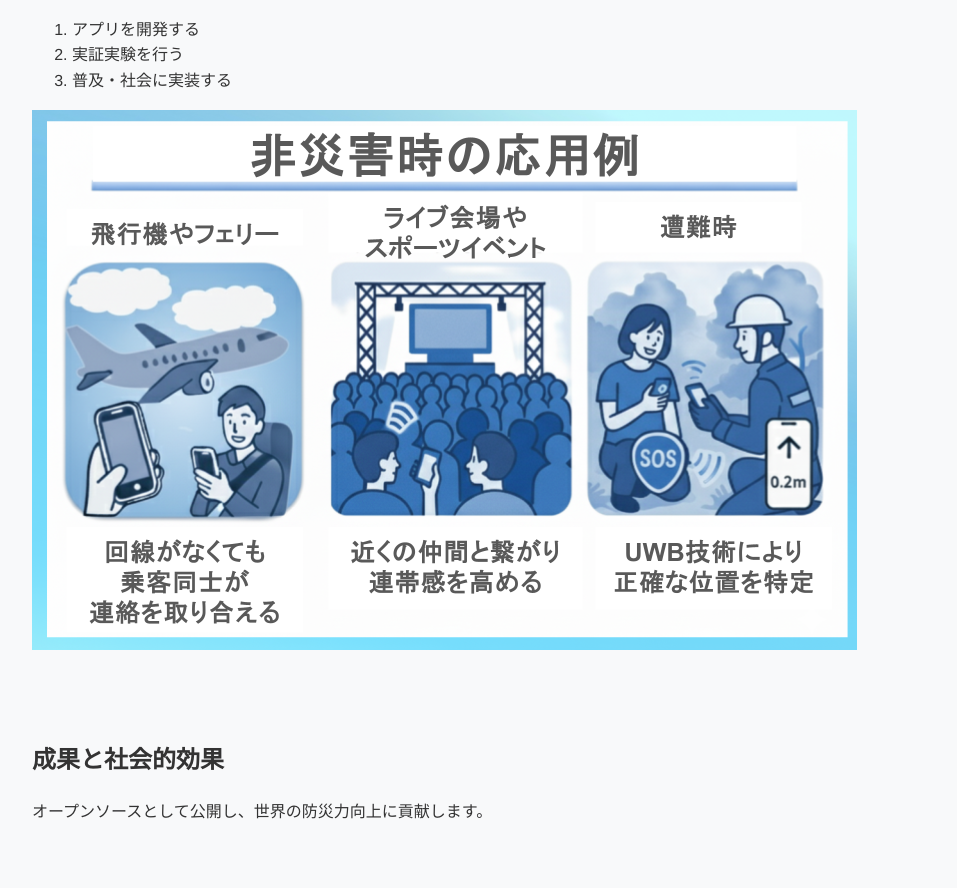
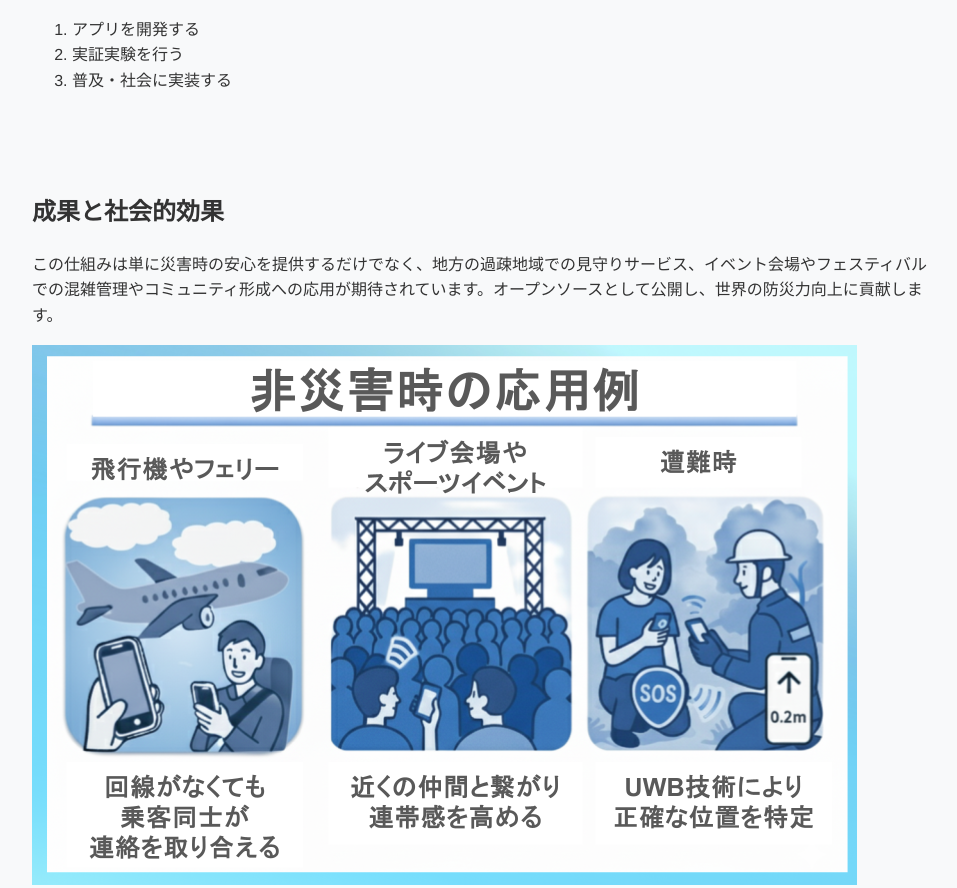
Before and after one commit to bousaitechuk-afk/homepage, a plain HTML site: page index.html in a window 1280 px wide. Shown: the part 1772-2660 px from the top of the page, without its empty margins (158-1115 px from the left). Drawn offline with Linux system fonts and the light colour scheme.

Commit message:
Update index.html

```diff
--- a/index.html
+++ b/index.html
@@ -66,13 +66,13 @@
         <li>実証実験を行う</li>
         <li>普及・社会に実装する</li>
       </ol>
-      <img src="assets/images/tomopro2.png" alt="" style="max-width:100%; height:auto;">
 
     </section>
 
     <section id="impact">
       <h2>成果と社会的効果</h2>
-      <p>オープンソースとして公開し、世界の防災力向上に貢献します。</p>
+      <p>この仕組みは単に災害時の安心を提供するだけでなく、地方の過疎地域での見守りサービス、イベント会場やフェスティバルでの混雑管理やコミュニティ形成への応用が期待されています。オープンソースとして公開し、世界の防災力向上に貢献します。</p>
+      <img src="assets/images/tomopro2.png" alt="" style="max-width:100%; height:auto;">
     </section>
 
     <section id="members">
```
